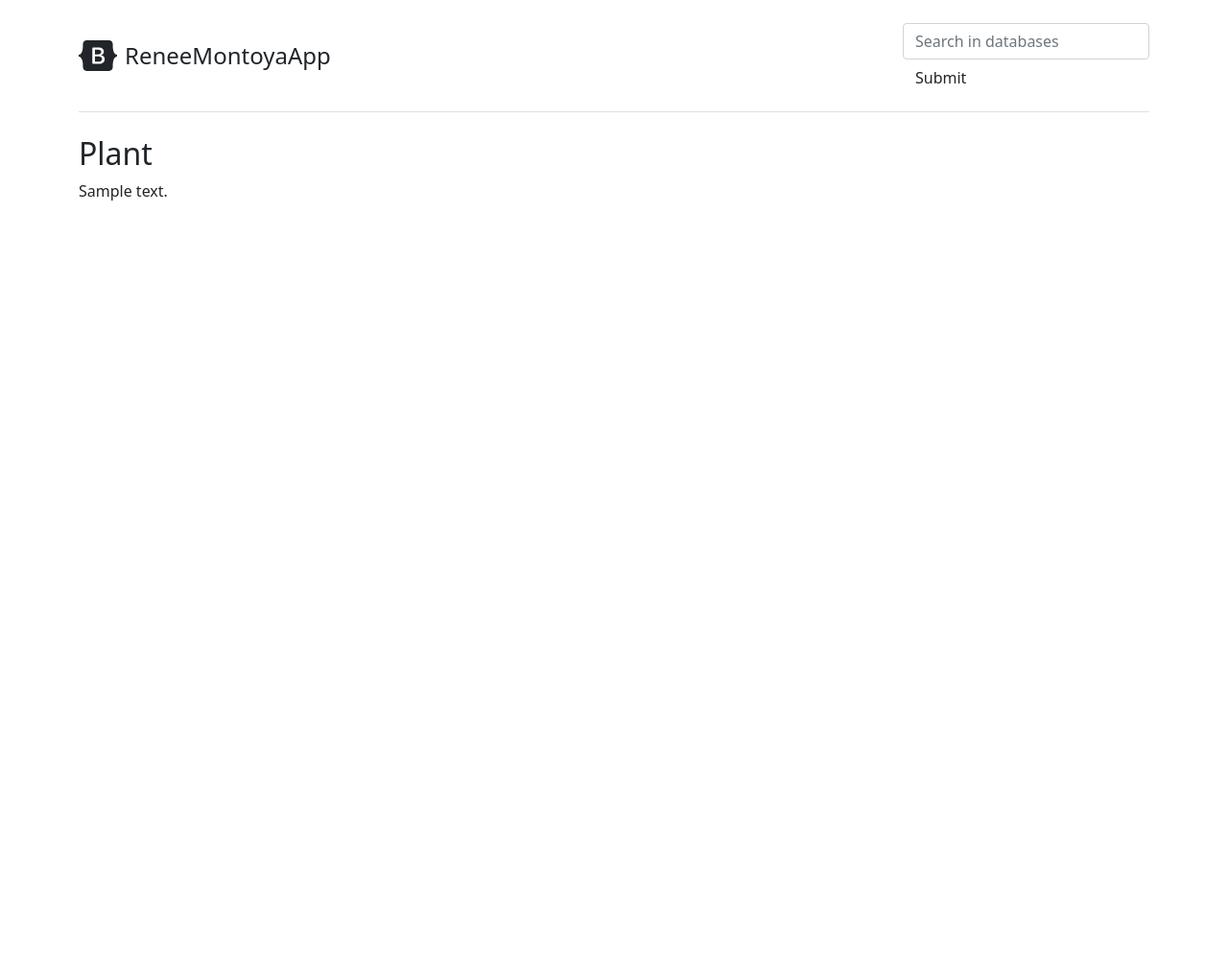
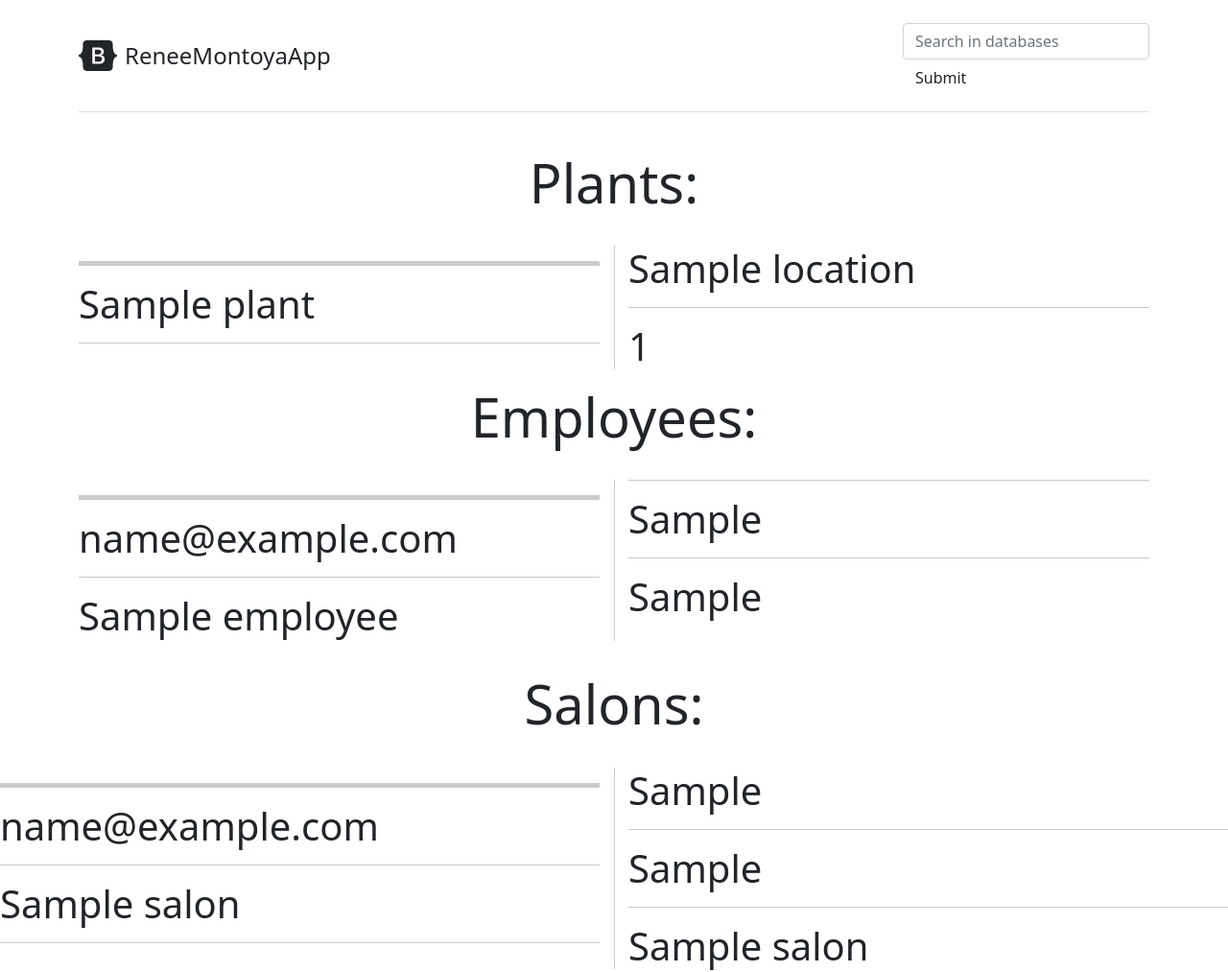
Before and after one commit to kyrylo1111/Reenee2, a Flask app: template templates/search.html in a window 1280 px wide. Shown: the whole page at 96% size. Before the commit the page ends 209 px from the top, so only its background shows below. Run offline with Flask 2, Linux system fonts and the light colour scheme; the template is opened without the code that fills it: most values are stand-ins (such as "Sample title", 1, 10 or a date in 2020); parts of the project's set-up code (start-up, migrations or seed data) failed here and were passed over.

Commit message:
Update search.html

```diff
--- a/templates/search.html
+++ b/templates/search.html
@@ -7,6 +7,22 @@
     <meta http-equiv="X-UA-Compatible" content="ie=edge">
         <link href="https://cdn.jsdelivr.net/npm/bootstrap@5.1.3/dist/css/bootstrap.min.css" rel="stylesheet" integrity="sha384-1BmE4kWBq78iYhFldvKuhfTAU6auU8tT94WrHftjDbrCEXSU1oBoqyl2QvZ6jIW3" crossorigin="anonymous">
     <title>DATA</title>
+      <style>
+   .column {
+    -webkit-column-width: 250px;
+    -moz-column-width: 250px;
+    column-width: 250px;
+    -webkit-column-count: 3;
+    -moz-column-count: 3;
+    column-count: 2;
+    -webkit-column-gap: 30px;
+    -moz-column-gap: 30px;
+    column-gap: 30px;
+    -webkit-column-rule: 1px solid #ccc;
+    -moz-column-rule: 1px solid #ccc;
+    column-rule: 1px solid #ccc;
+   }
+  </style>
 </head>
 <body>
 <div class="container py-3">
@@ -20,16 +36,62 @@
 
       <div class="input-group">
   <div class="form-outline">
-    <input type="search" placeholder="Search in databases" class="form-control" name="q"/>
+    <input type="search" placeholder="Search in databases" class="form-control" name="boba"/>
     <button class="btn", type="submit">Submit</button>
   </div>
 
 </div>
     </form>
   </header>
-    <div class="blog-post">
-<h2 class="title">Plant</h2>
-<p>{{ plant.content }}</p>
+        <div class="pricing-header p-3 pb-md-4 mx-auto text-center">
+      <h2 class="display-4 fw-normal">Plants:</h2>
+
     </div>
+    <div class="column">
+{% for el in plant %}
+       <hr style="height:5px;border:none;color:#336;background-color:#333;" />
+        <h1>{{el.name}}</h1>
+        <hr>
+        <h1>{{el.location}}</h1>
+        <hr>
+        <h1>{{el.director_id}}</h1>
+        {% endfor %}
+    </div>
+            <div class="pricing-header p-3 pb-md-4 mx-auto text-center">
+      <h2 class="display-4 fw-normal">Employees:</h2>
+
+    </div>
+        <div class="column">
+{% for el in employee %}
+        <hr style="height:5px;border:none;color:#336;background-color:#333;" />
+        <h1>{{el.email}}</h1>
+        <hr>
+        <h1>{{el.name}}</h1>
+        <hr>
+        <h1>{{el.department_type}}</h1>
+        <hr>
+        <h1>{{el.department_type}}</h1>
+        {% endfor %}
+    </div>
+    </div>
+            <div class="pricing-header p-3 pb-md-4 mx-auto text-center">
+      <h2 class="display-4 fw-normal">Salons:</h2>
+
+    </div>
+    <div class="column">
+{% for el in salon %}
+        <hr style="height:5px;border:none;color:#336;background-color:#333;" />
+        <h1>{{el.email}}</h1>
+        <hr>
+        <h1>{{el.name}}</h1>
+        <hr>
+        <h1>{{el.department_type}}</h1>
+        <hr>
+        <h1>{{el.department_type}}</h1>
+        <hr>
+        <h1>{{el.salon}}</h1>
+        {% endfor %}
+    </div>
+
 </body>
 </html>
```
